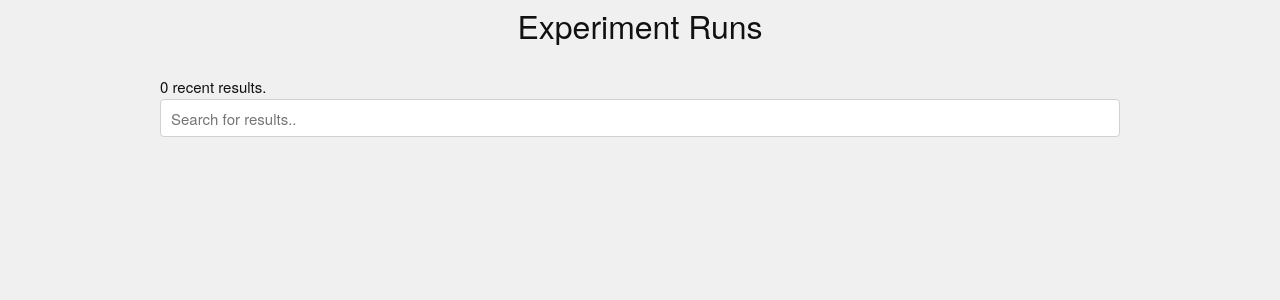
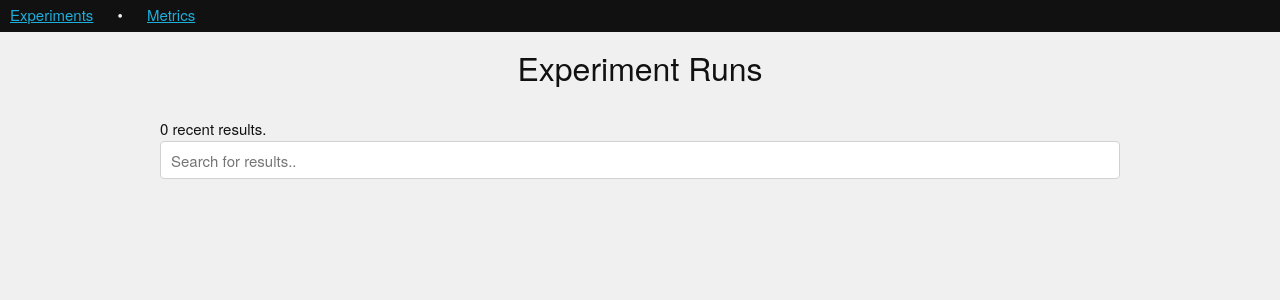
Before and after one commit to gnomehat/gnomehat, a Flask app: template gnomehat/templates/index.html in a window 1280 px wide. Shown: the top 300 px of the page. Run offline with Flask 2, Linux system fonts and the light colour scheme; the template is opened without the code that fills it, so the values that code supplies are empty.

Commit message:
Add global header to front page

```diff
--- a/gnomehat/templates/index.html
+++ b/gnomehat/templates/index.html
@@ -16,6 +16,7 @@
   <script type="text/javascript" src="static/js/filter.js"></script>
 </head>
 <body>
+  {% include 'main_header.html' %}
   <center>
     <span class="title">Experiment Runs</span>
   </center>
--- a/gnomehat/templates/main_header.html
+++ b/gnomehat/templates/main_header.html
@@ -1,5 +1,5 @@
 <div class="topheader">
 <span class="brightlink"><a href="/">Experiments</a></span>
 <span class="brightlink">•</span>
-<span class="brightlink"><a href="/">Metrics</a></span>
+<span class="brightlink"><a href="/metrics">Metrics</a></span>
 </div>
```
